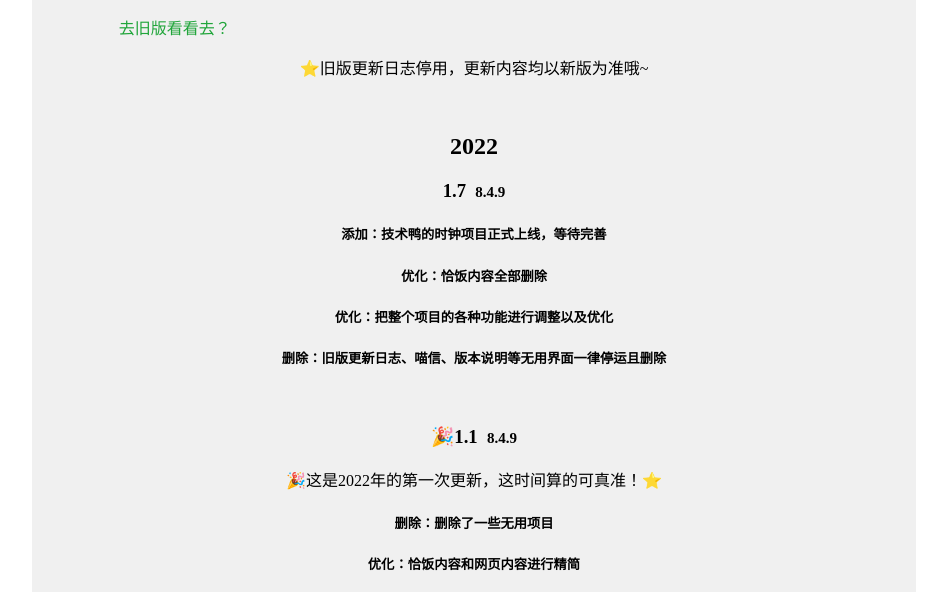
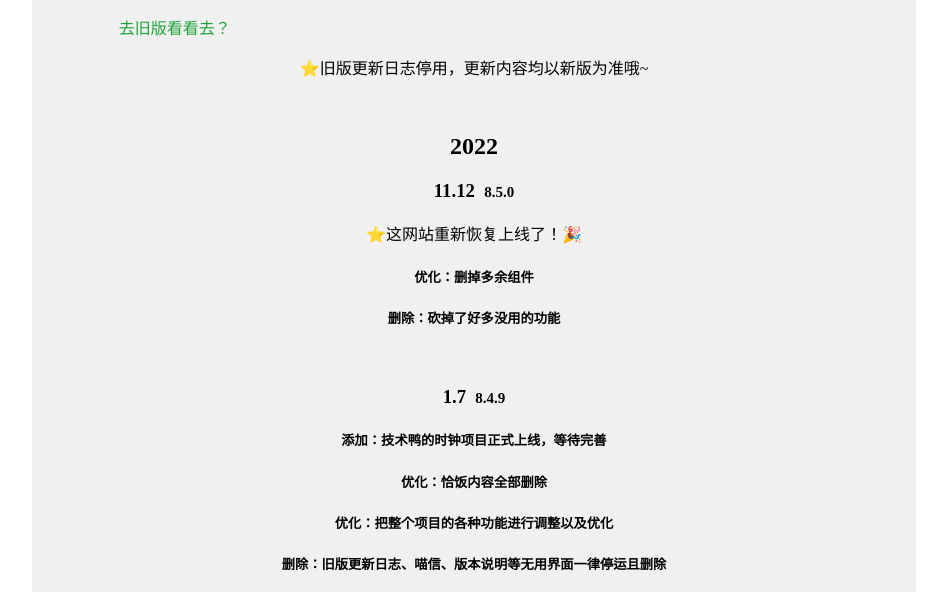
Before and after one commit to happytbs/Puddingbox, a plain HTML site: page new-gxrz.html in a window 1280 px wide. Shown: the part 195-787 px from the top of the page, without its empty margins (166-1113 px from the left). Drawn offline with Linux system fonts and the light colour scheme.

Commit message:
Update new-gxrz.html
新版更新日志更新补全

```diff
--- a/new-gxrz.html
+++ b/new-gxrz.html
@@ -65,7 +65,15 @@
 		<p style="text-align: center;">⭐旧版更新日志停用，更新内容均以新版为准哦~</p>
 		<p>&nbsp;</p>
 
-		<h2 style="text-align: center;" title="2022年来了,又是托更的一年哦~">2022</h2>
+		<h2 style="text-align: center;" title="2022年来了,又是拖更的一年哦~">2022</h2>
+
+		<h3 style="text-align: center;">11.12&nbsp;&nbsp;<span style="font-size:15px;">8.5.0</span></h3>
+		<p style="text-align: center;">⭐这网站重新恢复上线了！🎉</p>
+		<h5 style="text-align: center;">优化：删掉多余组件</h5>
+		<h5 style="text-align: center;">删除：砍掉了好多没用的功能</h5>
+
+
+		<p>&nbsp;</p>
 
 		<h3 style="text-align: center;">1.7&nbsp;&nbsp;<span style="font-size:15px;">8.4.9</span></h3>
 		<h5 style="text-align: center;">添加：技术鸭的时钟项目正式上线，等待完善</h5>
```
